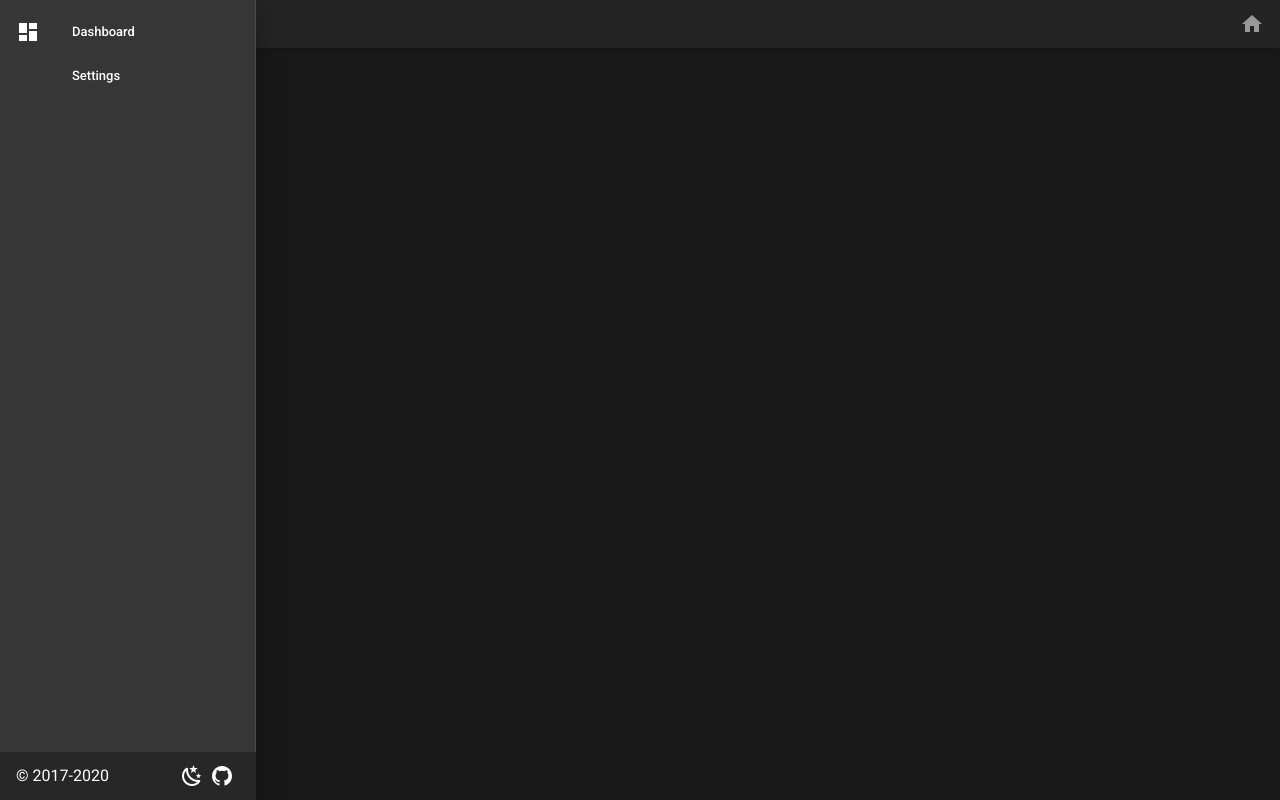
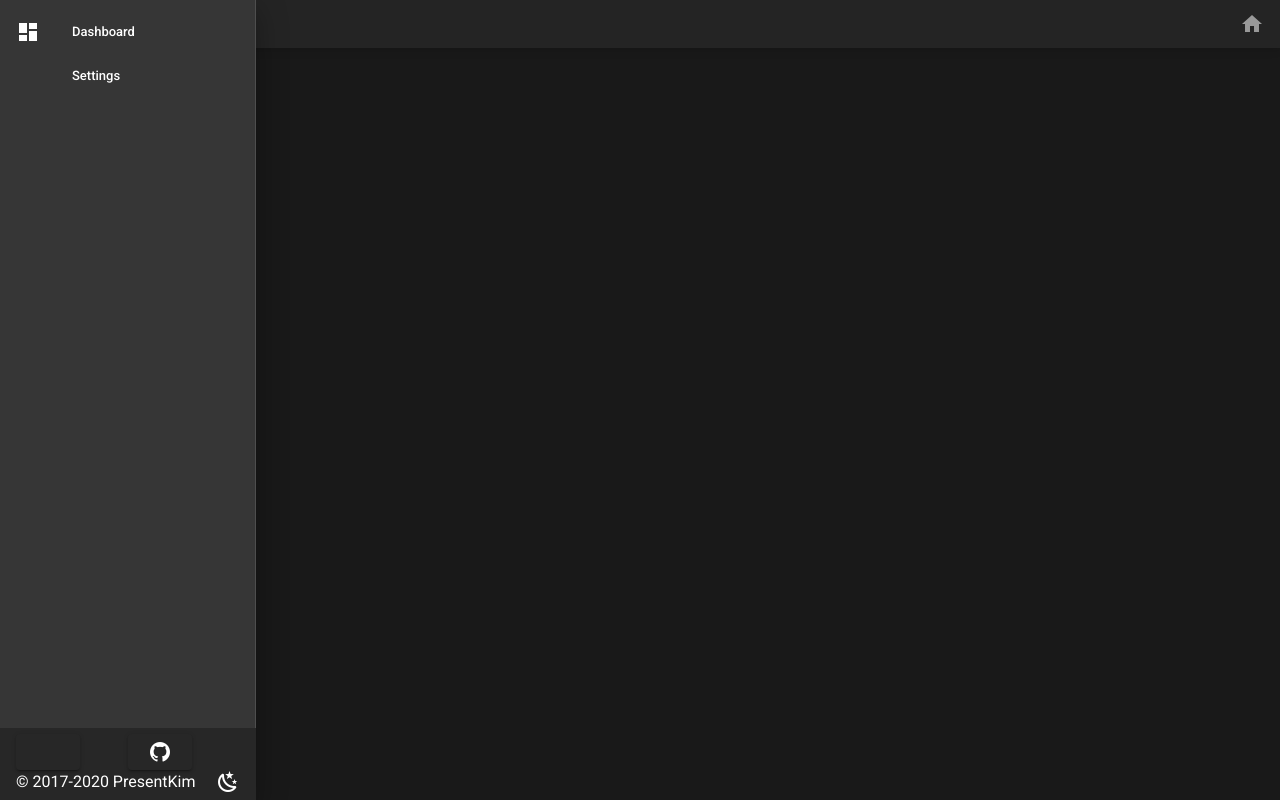
Before and after one commit to PresentKim/_pages_vue2, a Vue app: page / in a window 1280 px wide. Both pictures are taken after a click on the button 28 px from the left and 24 px from the top of the page. Built offline with nearby package versions, Linux system fonts and the light colour scheme.

Commit message:
:zap: Update footer

```diff
--- a/src/components/core/Footer.vue
+++ b/src/components/core/Footer.vue
@@ -1,11 +1,19 @@
 <template>
     <v-footer app>
-        <span>&copy; 2017-2020</span>
+        <v-btn :href="telegram" target="_blank">
+            <v-icon>mdi-telegram</v-icon>
+        </v-btn>
         <v-spacer />
-        <v-icon v-html="themeIcon" @click.stop="toggleTheme"></v-icon>
-        <v-btn icon :href="source" target="_blank">
+        <v-btn :href="github" target="_blank">
             <v-icon>mdi-github</v-icon>
         </v-btn>
+        <v-spacer />
+
+        <br />
+
+        <span>&copy; 2017-2020 PresentKim</span>
+        <v-spacer />
+        <v-icon v-html="themeIcon" @click.stop="toggleTheme" />
     </v-footer>
 </template>
 
@@ -14,7 +22,8 @@
         name: "Footer",
 
         data: () => ({
-            source: "https://github.com/PresentKim/vue-site",
+            github: "https://github.com/PresentKim/",
+            telegram: "https://t.me/PresentKim"
         }),
 
         computed: {
```
